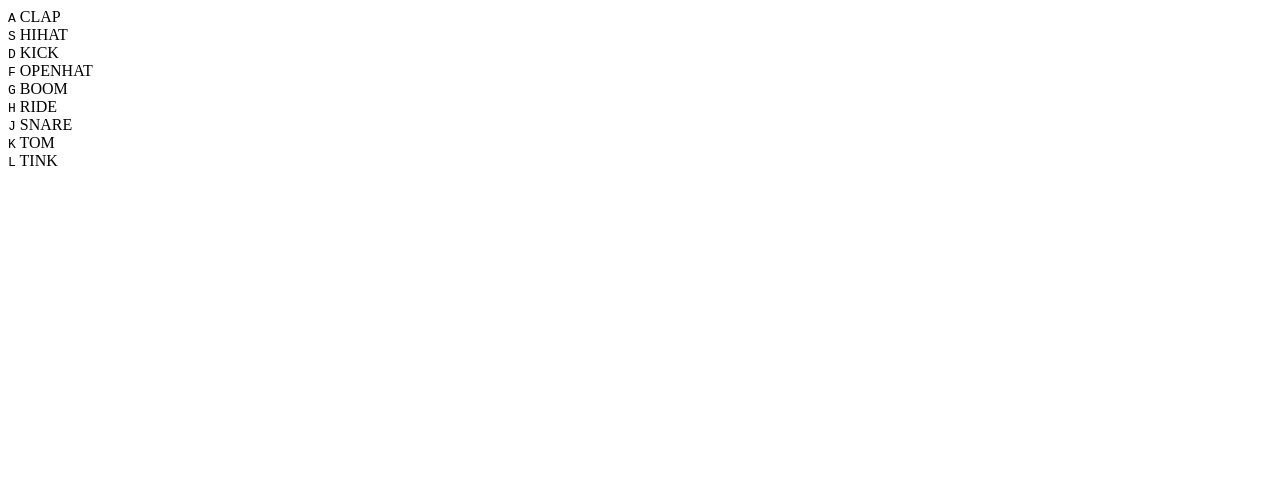
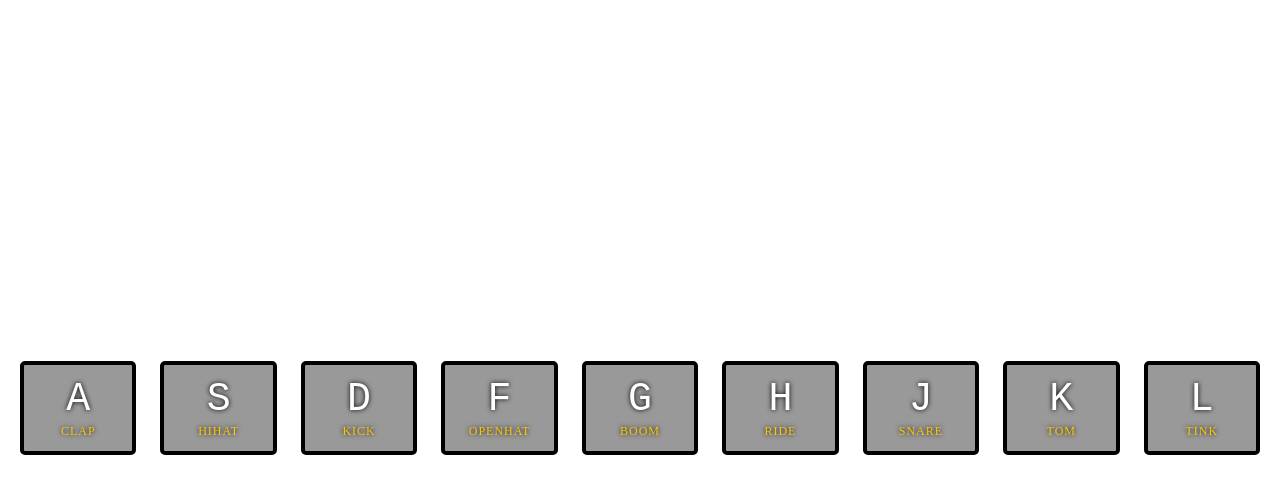
Before and after one commit to SuperJane123/SUPERJANE-30daysJavascript, a plain HTML site: page index.html in a window 1280 px wide. Drawn offline with Linux system fonts and the light colour scheme.

Commit message:
03-完成样式部分

```diff
--- a/css/style.less
+++ b/css/style.less
@@ -0,0 +1,41 @@
+html {
+    font-size: 10px;
+}
+
+// * {
+//     margin: 0;
+//     padding: 0;
+//     // font-family: sans-serif
+// }
+.allKeys {
+    display: flex;
+    flex: 1;
+    justify-content: center;
+  min-height: 100vh;
+    align-items: center;
+    // align-content: center;
+    .key {
+        margin: 12px;
+        padding: 12px   6px;
+        width: 10rem;  // 100px
+        border-radius: .5rem;
+        background-color: rgba(0, 0, 0, 0.4);
+        border: .4rem solid #000;
+        font-size: 1.5rem;
+        color: #fff;
+        text-align: center;
+        // 字体阴影
+        text-shadow: 0 0 .5rem #000;
+        kbd {
+            display: block;
+            font-size: 4rem;
+        }
+        .sound {
+            color: #ffc600;
+            font-size: 1.2rem;
+            text-transform: uppercase;  //把小写字母转成大写
+            letter-spacing: .1rem;
+
+        }
+    }
+}
--- a/index.html
+++ b/index.html
@@ -5,16 +5,17 @@
     <meta name="viewport" content="width=device-width, initial-scale=1.0">
     <meta http-equiv="X-UA-Compatible" content="ie=edge">
     <title>Document</title>
+    <link rel="stylesheet" href="./css/style.css">
 </head>
 <body>
     <div class="allKeys">
         <div class="key">
             <kbd data-key="65">A</kbd>
-            <span class="sound">CLAP</span>
+            <span class="sound">clap</span>
         </div>
         <div class="key">
             <kbd data-key="83">S</kbd>
-            <span class="sound">HIHAT</span>
+            <span class="sound">hihat</span>
         </div>
         <div class="key">
             <kbd data-key=" 68">D</kbd>
```
Also changed, not shown: css/style.css.
